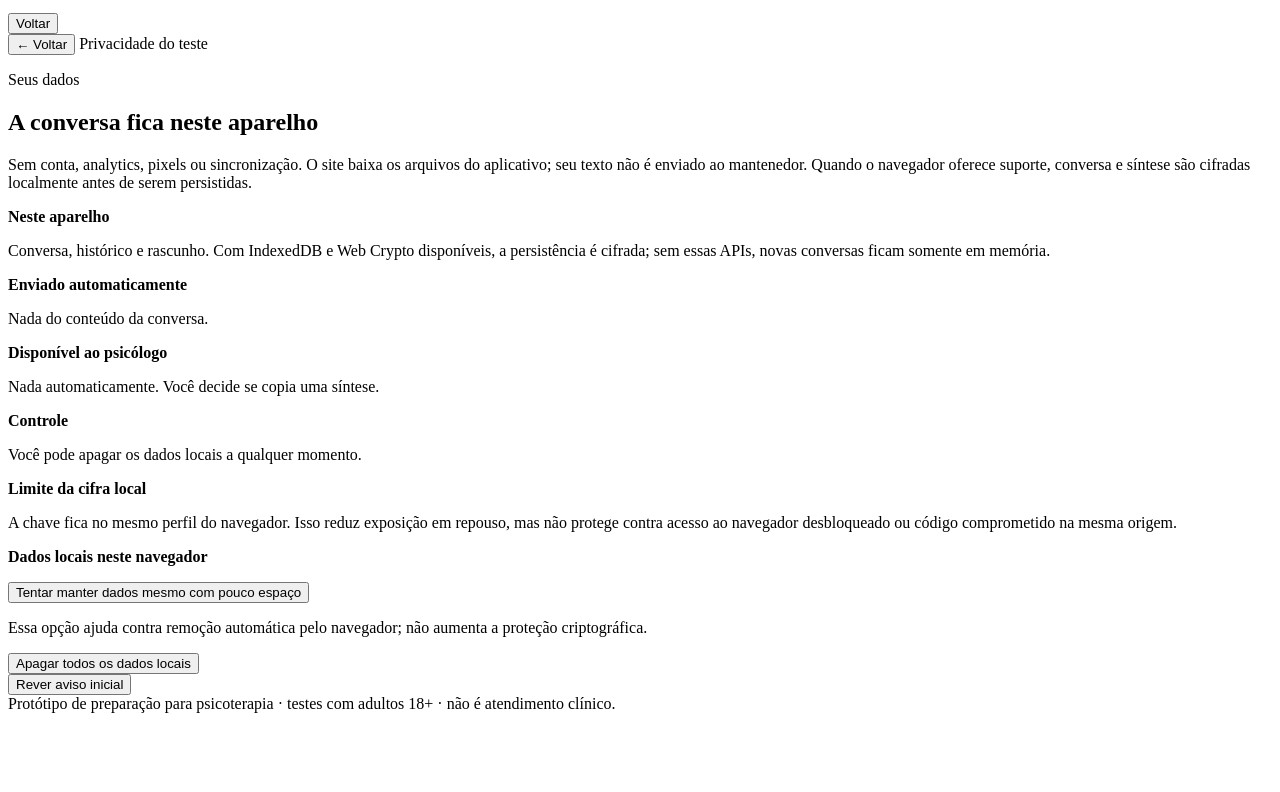
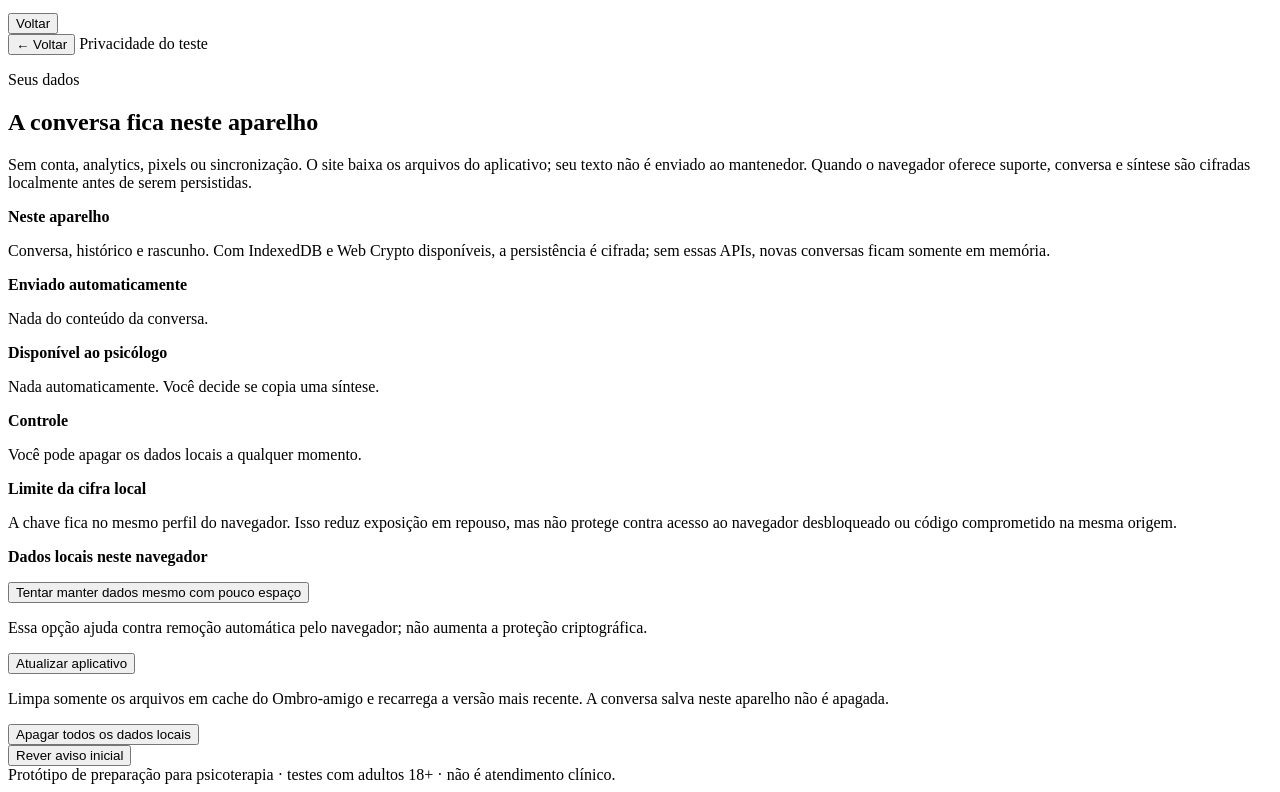
Before and after one commit to madeirareflo/Ombro-amigo, a website with bundled scripts: page index.html in a window 1280 px wide. Shown: the part 1453-2245 px from the top of the page. Before the commit the page ends 2174 px from the top, so only its background shows below. Built offline with nearby package versions, Linux system fonts and the light colour scheme.

Commit message:
fix(pwa): add explicit app refresh control

```diff
--- a/index.html
+++ b/index.html
@@ -182,6 +182,9 @@
         <button id="persist-storage" class="secondary" type="button">Tentar manter dados mesmo com pouco espaço</button>
         <p class="muted small">Essa opção ajuda contra remoção automática pelo navegador; não aumenta a proteção criptográfica.</p>
         <p id="persist-status" class="muted small"></p>
+        <button id="refresh-app" class="secondary" type="button">Atualizar aplicativo</button>
+        <p class="muted small">Limpa somente os arquivos em cache do Ombro-amigo e recarrega a versão mais recente. A conversa salva neste aparelho não é apagada.</p>
+        <p id="refresh-app-status" class="muted small" aria-live="polite"></p>
         <button id="delete-all-local" class="ghost danger" type="button">Apagar todos os dados locais</button>
       </section>
 
```
